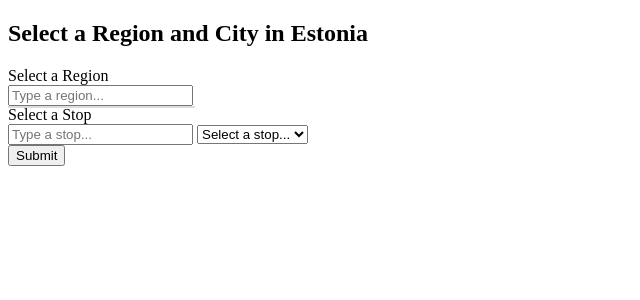
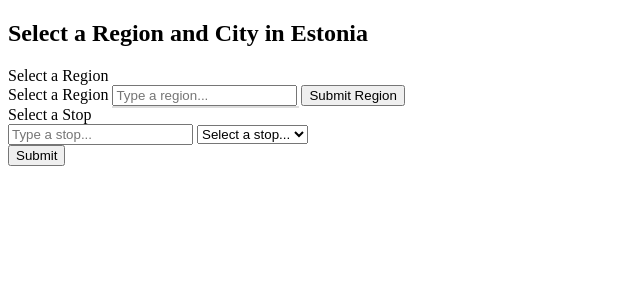
Before and after one commit to nkluba/web, a Flask app: page /search in a window 1280 px wide. Shown: the top 300 px of the page, without its empty margins (0-640 px from the left). Run offline with Flask 3, Linux system fonts and the light colour scheme; data that the repository does not hold is empty; some libraries are stand-ins or nearby versions.

Commit message:
stops search with resubmit

```diff
--- a/app.py
+++ b/app.py
@@ -51,5 +51,12 @@ def search():
     return render_template('index.html', regions=get_regions_from_database(), stops=stops)
 
 
+@app.route('/get_stops', methods=['GET'])
+def get_stops():
+    selected_region = request.args.get('region')
+    stops = get_stops_for_region(selected_region)
+    return jsonify({'stops': stops})
+
+
 if __name__ == '__main__':
     app.run(debug=True)
--- a/templates/index.html
+++ b/templates/index.html
@@ -44,7 +44,9 @@
         <div class="p-6">
             <div class="mb-4">
                 <label for="region-autocomplete">Select a Region</label>
-                <form action="/search" method="get">
+                    <div class="mb-4">
+                        <form id="region-form">
+                            <label for="region-autocomplete">Select a Region</label>
                             <div id="region-autocomplete">
                                 <input type="text" id="region-input" placeholder="Type a region..." name="region">
                                 <select id="region-select" name="region">
@@ -55,7 +57,13 @@
                                 </select>
                                 <div id="region-list"></div>
                             </div>
+                            <button id="submit-region" type="button">Submit Region</button>
+                        </form>
+                    </div>
+
+                    <!-- Stop Form -->
                     <div class="mb-4">
+                        <form id="stop-form" action="/search" method="get">
                             <label for="stop-autocomplete">Select a Stop</label>
                             <div id="stop-autocomplete">
                                 <input type="text" id="stop-input" placeholder="Type a stop..." name="stop">
@@ -67,9 +75,9 @@
                                 </select>
                                 <div id="stop-list"></div>
                             </div>
-                    </div>
                             <button type="submit">Submit</button>
                         </form>
+                    </div>
             </div>
         </div>
     </div>
@@ -83,6 +91,31 @@
     const stopInput = document.getElementById("stop-input");
     const stopSelect = document.getElementById("stop-select");
     const stopList = document.getElementById("stop-list");
+
+    const submitRegionButton = document.getElementById("submit-region");
+    const regionForm = document.getElementById("region-form");
+
+    submitRegionButton.addEventListener("click", function () {
+        const selectedRegion = regionInput.value || regionSelect.value;
+
+        if (selectedRegion) {
+            // Fetch stops for the selected region and update stop dropdown
+            fetch(`/get_stops?region=${selectedRegion}`)
+                .then(response => response.json())
+                .then(data => updateStopDropdown(data.stops))
+                .catch(error => console.error('Error fetching stops:', error));
+        }
+    });
+
+     regionSelect.addEventListener("change", function () {
+        // Optionally, you can enable automatic update when region is selected
+        // Fetch stops for the selected region and update stop dropdown
+        const selectedRegion = this.value;
+        fetch(`/get_stops?region=${selectedRegion}`)
+            .then(response => response.json())
+            .then(data => updateStopDropdown(data.stops))
+            .catch(error => console.error('Error fetching stops:', error));
+    });
 
     regionInput.addEventListener("input", function () {
         const inputValue = this.value.toLowerCase();
@@ -114,29 +147,19 @@
     });
 
     regionSelect.addEventListener("change", function () {
+        // Optionally, you can enable automatic update when region is selected
+        // Fetch stops for the selected region and update stop dropdown
         const selectedRegion = this.value;
-
         fetch(`/get_stops?region=${selectedRegion}`)
             .then(response => response.json())
             .then(data => updateStopDropdown(data.stops))
             .catch(error => console.error('Error fetching stops:', error));
     });
 
-            const form = document.querySelector('form');
-            form.addEventListener('submit', function(event) {
-                event.preventDefault();
-
-                const selectedRegion = regionSelect.value;
-                fetch(`/get_stops?region=${selectedRegion}`)
-                    .then(response => response.json())
-                    .then(data => {
-                        updateStopDropdown(data.stops);
-                    })
-                    .catch(error => console.error('Error fetching stops:', error));
-            });
-
     function updateStopDropdown(stops) {
+        // Clear existing options
         stopSelect.innerHTML = "<option disabled selected>Select a stop...</option>";
+        // Add new options based on server response
         stops.forEach(stop => {
             const option = document.createElement("option");
             option.textContent = stop;
@@ -148,6 +171,7 @@
         stopList.innerHTML = "";
     });
 });
+
     </script>
 
 
```
Lines whose indentation alone changed are shown as unchanged.
